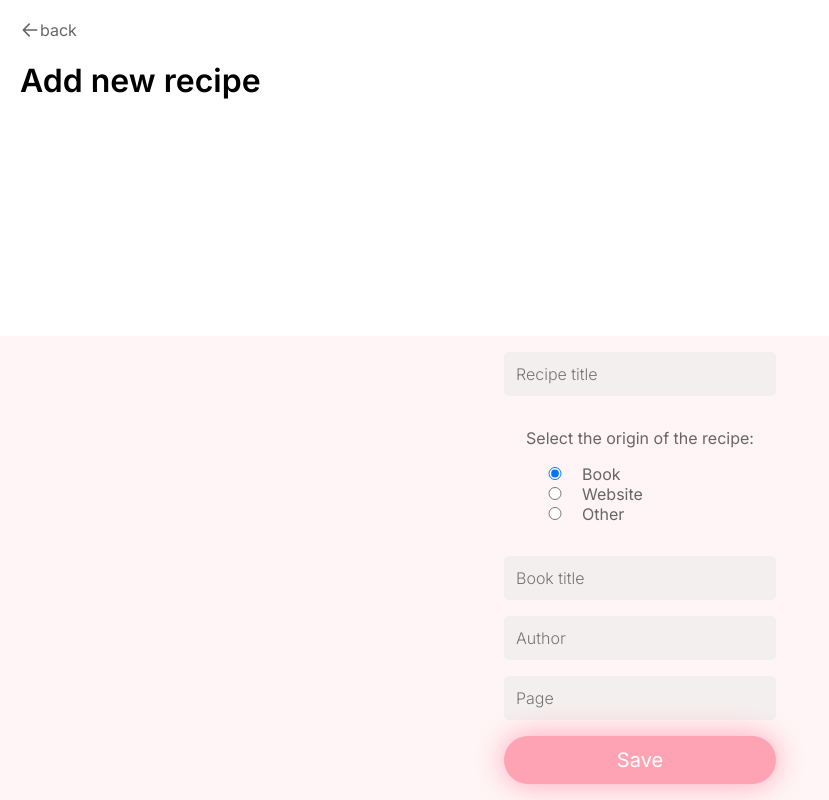
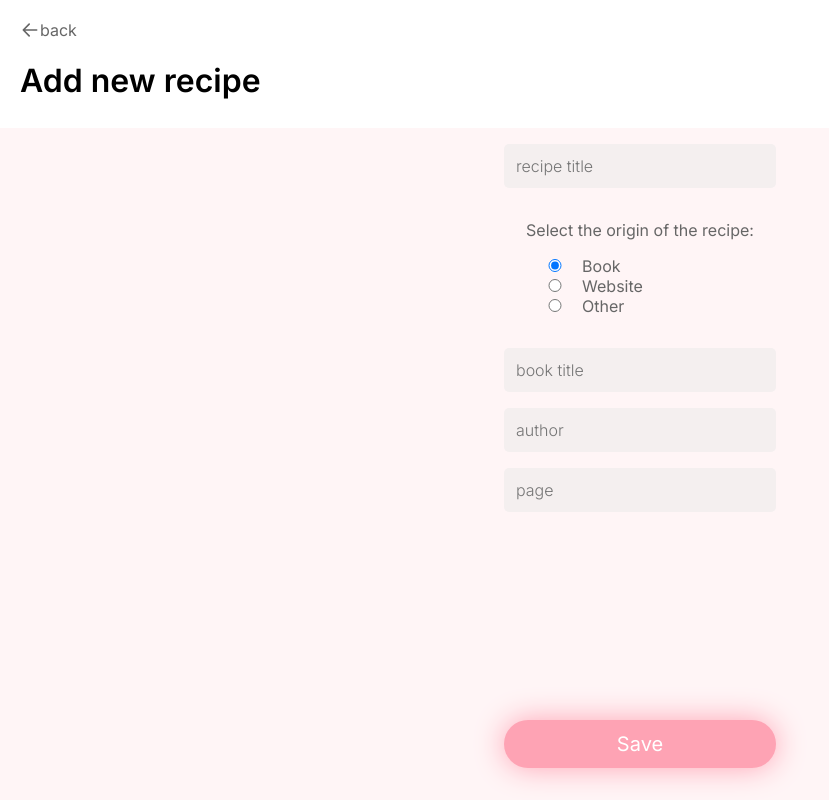
Before and after one commit to Luxa23/capstone-project, a Next.js app: page /new-recipe in a window 1280 px wide. Both pictures are taken after a click on the radio button "Book". Shown: the whole page, without its empty margins (0-829 px from the left). Built offline with nearby package versions, Linux system fonts and the light colour scheme.

Commit message:
Changed CSS for better form

```diff
--- a/components/RecipeForm.js
+++ b/components/RecipeForm.js
@@ -60,7 +60,7 @@ export default function RecipeForm() {
             type="text"
             minLength={2}
             maxLength={100}
-            placeholder="Recipe title"
+            placeholder="recipe title"
             value={inputValueRecipeTitle}
             onChange={event => {
               setInputValueRecipeTitle(event.target.value);
@@ -117,7 +117,7 @@ export default function RecipeForm() {
                 type="text"
                 minLength={2}
                 maxLength={100}
-                placeholder="Book title"
+                placeholder="book title"
                 value={inputValueBookTitle}
                 onChange={event => {
                   setInputValueBookTitle(event.target.value);
@@ -128,7 +128,7 @@ export default function RecipeForm() {
                 type="text"
                 minLength={2}
                 maxLength={100}
-                placeholder="Author"
+                placeholder="author"
                 value={inputValueBookAuthor}
                 onChange={event => {
                   setInputValueBookAuthor(event.target.value);
@@ -139,7 +139,7 @@ export default function RecipeForm() {
                 type="number"
                 minLength={1}
                 maxLength={3}
-                placeholder="Page"
+                placeholder="page"
                 value={inputValueBookPage}
                 onChange={event => {
                   setInputValueBookPage(event.target.value);
@@ -155,7 +155,7 @@ export default function RecipeForm() {
                 type="test"
                 minLength={1}
                 maxLength={100}
-                placeholder="Website"
+                placeholder="website"
                 value={inputValueWebsiteName}
                 onChange={event => {
                   setInputValueWebsiteName(event.target.value);
--- a/components/StyledComponents/StyledForm.js
+++ b/components/StyledComponents/StyledForm.js
@@ -4,10 +4,11 @@ const StyledForm = styled.form`
   background: #fff5f6;
   display: grid;
   justify-items: center;
-  align-content: end;
+  align-content: start;
   row-gap: 1rem;
   position: fixed;
-  bottom: 0;
+  top: 8rem;
+  bottom: 0rem;
   left: 0;
   right: 0;
   padding: 1rem;
@@ -17,6 +18,11 @@ const StyledForm = styled.form`
     width: 17rem;
   }
 
+  & button {
+    position: fixed;
+    bottom: 2rem;
+  }
+
   & p {
     font-family: var(--font-family);
   }
--- a/components/StyledComponents/StyledPageContainer.js
+++ b/components/StyledComponents/StyledPageContainer.js
@@ -2,6 +2,8 @@ import styled from 'styled-components';
 
 const StyledPageContainer = styled.div`
   padding: 20px;
+  /* display: grid;
+  grid-template-rows: 1rem 5rem 1fr; */
 `;
 
 export default StyledPageContainer;
```
